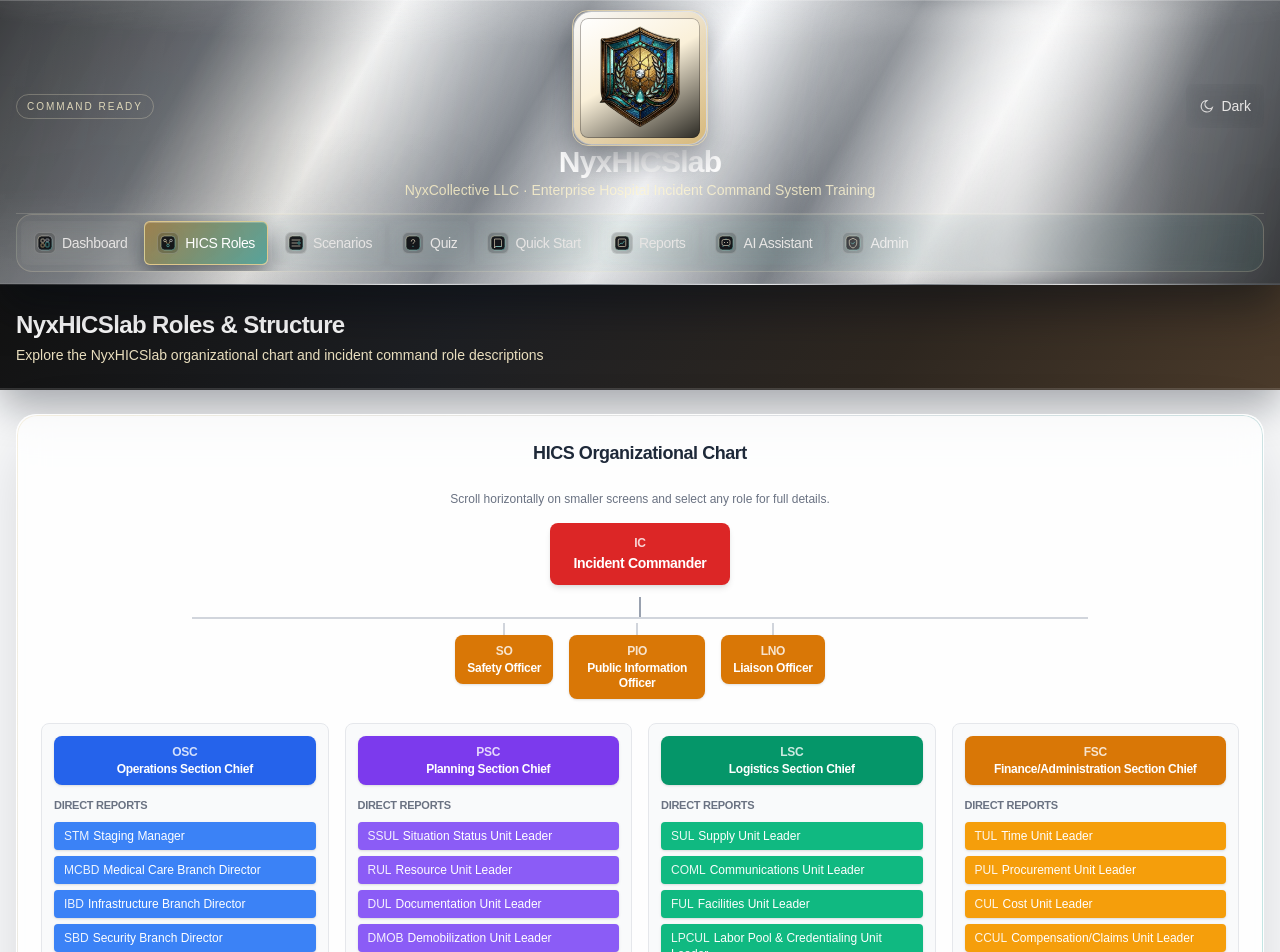
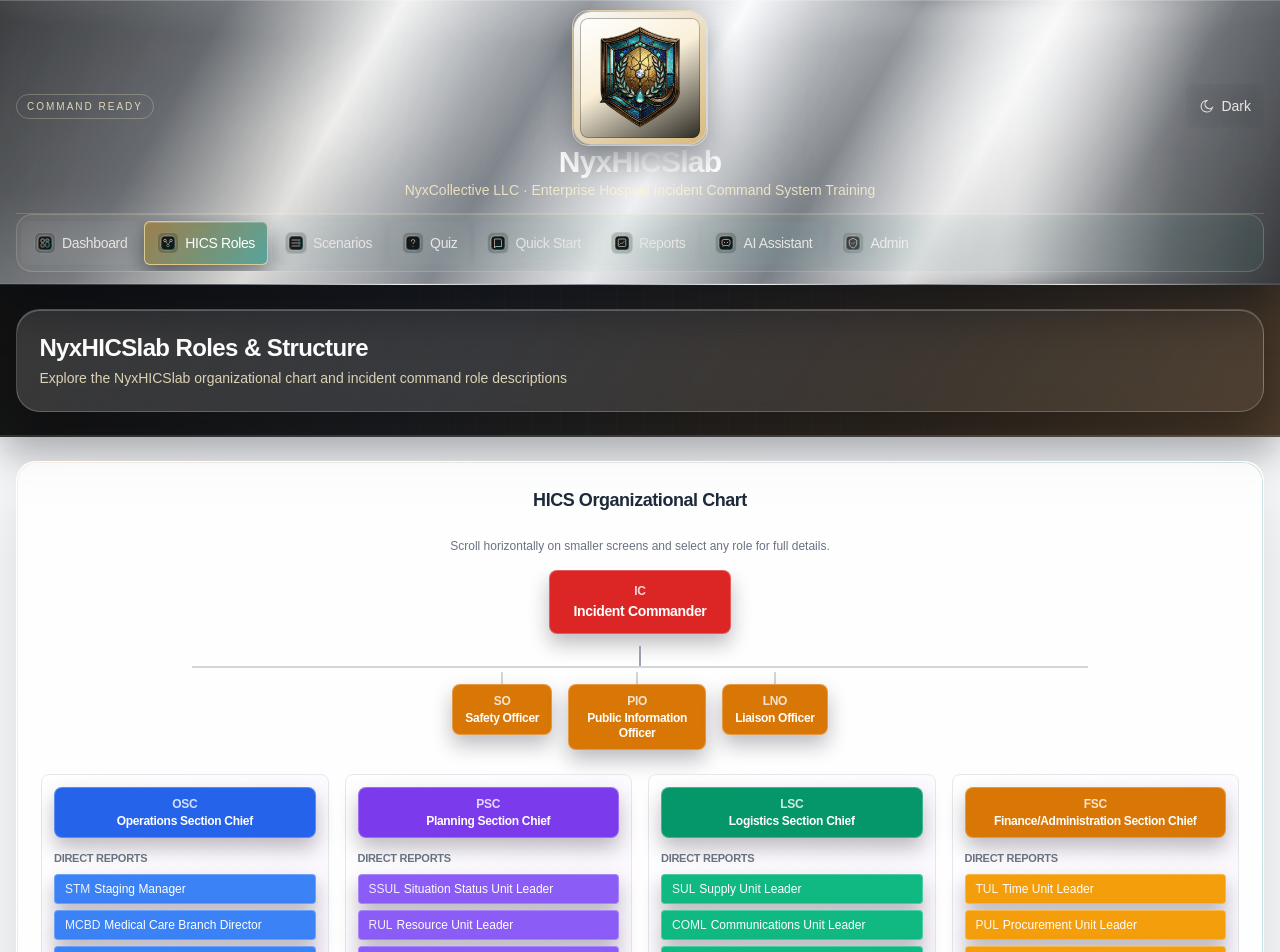
Before and after one commit to cmc-creator/HICS, a React (Vite) app in the folder hics-app/: page /roles in a window 1280 px wide. Shown: the top 952 px of the page. Built offline with nearby package versions, Linux system fonts and the light colour scheme.

Commit message:
Apply premium consistency pass to roles admin and quick start

```diff
--- a/hics-app/src/index.css
+++ b/hics-app/src/index.css
@@ -624,6 +624,24 @@
 	background: linear-gradient(145deg, rgba(255, 255, 255, 0.76), rgba(243, 235, 250, 0.62));
 }
 
+.role-node-card {
+	box-shadow: 0 10px 20px rgba(23, 13, 31, 0.28);
+	border: 1px solid rgba(255, 255, 255, 0.26);
+}
+
+.role-section-card {
+	background: linear-gradient(145deg, rgba(255, 255, 255, 0.8), rgba(245, 237, 252, 0.64));
+}
+
+.role-selected-row {
+	background: rgba(177, 154, 201, 0.2) !important;
+	border-color: rgba(162, 129, 194, 0.48) !important;
+}
+
+.role-link-accent {
+	color: #8c6f4a !important;
+}
+
 html.dark .training-option-card {
 	background: linear-gradient(145deg, rgba(40, 31, 51, 0.82), rgba(26, 21, 34, 0.7));
 	box-shadow: inset 0 1px 0 rgba(255, 255, 255, 0.08);
@@ -646,6 +664,15 @@
 
 html.dark .report-event-card {
 	background: linear-gradient(145deg, rgba(39, 30, 49, 0.84), rgba(27, 22, 35, 0.72));
+}
+
+html.dark .role-section-card {
+	background: linear-gradient(145deg, rgba(39, 30, 49, 0.84), rgba(27, 22, 35, 0.72));
+}
+
+html.dark .role-selected-row {
+	background: rgba(109, 88, 132, 0.32) !important;
+	border-color: rgba(157, 129, 191, 0.52) !important;
 }
 
 html.dark .nyx-chip {
--- a/hics-app/src/pages/FacilitatorQuickStart.tsx
+++ b/hics-app/src/pages/FacilitatorQuickStart.tsx
@@ -17,11 +17,14 @@
 
 export default function FacilitatorQuickStart() {
   return (
-    <div className="min-h-screen bg-gray-50">
-      <div className="nyx-hero text-white py-6 px-4">
+    <div className="min-h-screen bg-gray-50 lux-page">
+      <div className="nyx-hero text-white py-6 px-4 relative overflow-hidden">
+        <div className="lux-grid-pattern" />
         <div className="max-w-5xl mx-auto">
-          <h1 className="text-2xl font-bold">Facilitator Quick Start</h1>
-          <p className="text-blue-200 text-sm mt-1">Run a high-quality drill in under 10 minutes of setup</p>
+          <div className="lux-hero-shell">
+            <h1 className="text-2xl font-bold lux-title">Facilitator Quick Start</h1>
+            <p className="text-blue-200 text-sm mt-1 lux-subtitle">Run a high-quality drill in under 10 minutes of setup</p>
+          </div>
         </div>
       </div>
 
@@ -31,7 +34,7 @@
           <ol className="space-y-2 text-sm text-gray-700">
             {checklist.map((item, index) => (
               <li key={item} className="flex gap-2">
-                <span className="font-semibold text-blue-700">{index + 1}.</span>
+                <span className="font-semibold text-blue-700 role-link-accent">{index + 1}.</span>
                 <span>{item}</span>
               </li>
             ))}
@@ -62,7 +65,7 @@
             <ul className="space-y-2 text-sm text-gray-700">
               {debriefPrompts.map((prompt) => (
                 <li key={prompt} className="flex gap-2">
-                  <span className="text-blue-600">•</span>
+                  <span className="text-blue-600 role-link-accent">•</span>
                   <span>{prompt}</span>
                 </li>
               ))}
--- a/hics-app/src/pages/FacilityAdminPage.tsx
+++ b/hics-app/src/pages/FacilityAdminPage.tsx
@@ -29,11 +29,14 @@
   }, [scopedAttempts]);
 
   return (
-    <div className="min-h-screen bg-gray-50">
-      <div className="nyx-hero text-white py-6 px-4">
+    <div className="min-h-screen bg-gray-50 lux-page">
+      <div className="nyx-hero text-white py-6 px-4 relative overflow-hidden">
+        <div className="lux-grid-pattern" />
         <div className="max-w-7xl mx-auto">
-          <h1 className="text-2xl font-bold">Facility Administration</h1>
-          <p className="text-blue-200 text-sm mt-1">Tenant controls, role permissions, and facility-scoped reporting context</p>
+          <div className="lux-hero-shell">
+            <h1 className="text-2xl font-bold lux-title">Facility Administration</h1>
+            <p className="text-blue-200 text-sm mt-1 lux-subtitle">Tenant controls, role permissions, and facility-scoped reporting context</p>
+          </div>
         </div>
       </div>
 
@@ -84,15 +87,15 @@
         </div>
 
         <div className="grid md:grid-cols-3 gap-4">
-          <div className="nyx-panel p-4">
+          <div className="nyx-panel p-4 report-stat-card">
             <div className="text-xs text-gray-500">Current Scope</div>
             <div className="text-lg font-bold text-gray-900 mt-1">{facilityLabels[facility]}</div>
           </div>
-          <div className="nyx-panel p-4">
+          <div className="nyx-panel p-4 report-stat-card">
             <div className="text-xs text-gray-500">Attempts in Scope</div>
             <div className="text-2xl font-bold text-gray-900 mt-1">{scopedAttempts.length}</div>
           </div>
-          <div className="nyx-panel p-4">
+          <div className="nyx-panel p-4 report-stat-card">
             <div className="text-xs text-gray-500">Average Score in Scope</div>
             <div className="text-2xl font-bold text-gray-900 mt-1">{completionRate}%</div>
           </div>
@@ -111,7 +114,7 @@
               <div className="text-xs mt-1 text-gray-600">Clear telemetry/attempt data and manage retention actions</div>
               <div className="text-xs font-bold mt-2">{canManageData ? 'ENABLED' : 'RESTRICTED'}</div>
             </div>
-            <div className="rounded-lg border border-blue-200 bg-blue-50 p-3">
+            <div className="rounded-lg border border-blue-200 bg-blue-50 p-3 role-selected-row">
               <div className="font-semibold">Report Export</div>
               <div className="text-xs mt-1 text-gray-600">CSV export for audit and training compliance records</div>
               <div className="text-xs font-bold mt-2">{role === 'observer' ? 'DISABLED' : 'ENABLED'}</div>
--- a/hics-app/src/pages/RolesPage.tsx
+++ b/hics-app/src/pages/RolesPage.tsx
@@ -17,13 +17,16 @@
   );
 
   return (
-    <div className="min-h-screen bg-gray-50">
-      <div className="nyx-hero text-white py-6 px-4">
+    <div className="min-h-screen bg-gray-50 lux-page">
+      <div className="nyx-hero text-white py-6 px-4 relative overflow-hidden">
+        <div className="lux-grid-pattern" />
         <div className="max-w-7xl mx-auto">
-          <h1 className="text-2xl font-bold">NyxHICSlab Roles &amp; Structure</h1>
-          <p className="text-blue-200 text-sm mt-1">
-            Explore the NyxHICSlab organizational chart and incident command role descriptions
-          </p>
+          <div className="lux-hero-shell">
+            <h1 className="text-2xl font-bold lux-title">NyxHICSlab Roles &amp; Structure</h1>
+            <p className="text-blue-200 text-sm mt-1 lux-subtitle">
+              Explore the NyxHICSlab organizational chart and incident command role descriptions
+            </p>
+          </div>
         </div>
       </div>
 
@@ -44,7 +47,7 @@
                 {commandRole && (
                   <button
                     onClick={() => setSelectedRole(commandRole)}
-                    className="px-6 py-3 rounded-lg text-white text-sm font-bold shadow-md hover:opacity-90 transition-opacity cursor-pointer"
+                    className="px-6 py-3 rounded-lg text-white text-sm font-bold shadow-md hover:opacity-90 transition-opacity cursor-pointer role-node-card"
                     style={{ backgroundColor: commandRole.color }}
                   >
                     <div className="text-xs opacity-80 mb-0.5">{commandRole.abbreviation}</div>
@@ -67,7 +70,7 @@
                     <div className="w-0.5 h-3 bg-gray-300" />
                     <button
                       onClick={() => setSelectedRole(role)}
-                      className="px-3 py-2 rounded-lg text-white text-xs font-semibold shadow hover:opacity-90 transition-opacity cursor-pointer"
+                      className="px-3 py-2 rounded-lg text-white text-xs font-semibold shadow hover:opacity-90 transition-opacity cursor-pointer role-node-card"
                       style={{ backgroundColor: role.color }}
                     >
                       <div className="opacity-80 mb-0.5">{role.abbreviation}</div>
@@ -82,10 +85,10 @@
                 {sectionChiefs.map((chief) => {
                   const subordinates = hicsRoles.filter((r) => r.reportsTo === chief.id);
                   return (
-                    <div key={chief.id} className="rounded-lg border border-gray-200 p-3 bg-gray-50">
+                    <div key={chief.id} className="rounded-lg border border-gray-200 p-3 bg-gray-50 role-section-card">
                       <button
                         onClick={() => setSelectedRole(chief)}
-                        className="w-full px-3 py-2 rounded-lg text-white text-xs font-bold shadow hover:opacity-90 transition-opacity cursor-pointer"
+                        className="w-full px-3 py-2 rounded-lg text-white text-xs font-bold shadow hover:opacity-90 transition-opacity cursor-pointer role-node-card"
                         style={{ backgroundColor: chief.color }}
                       >
                         <div className="opacity-80 mb-0.5">{chief.abbreviation}</div>
@@ -101,7 +104,7 @@
                             <button
                               key={sub.id}
                               onClick={() => setSelectedRole(sub)}
-                              className="w-full text-left px-2.5 py-1.5 rounded text-white text-xs font-medium shadow hover:opacity-90 transition-opacity cursor-pointer"
+                              className="w-full text-left px-2.5 py-1.5 rounded text-white text-xs font-medium shadow hover:opacity-90 transition-opacity cursor-pointer role-node-card"
                               style={{ backgroundColor: sub.color }}
                             >
                               <span className="opacity-90 mr-1">{sub.abbreviation}</span>
@@ -152,7 +155,7 @@
                     key={role.id}
                     onClick={() => setSelectedRole(role)}
                     className={`w-full text-left px-3 py-2.5 rounded-lg text-sm transition-colors flex items-center gap-3 ${
-                      selectedRole?.id === role.id ? 'bg-blue-50 border border-blue-200' : 'hover:bg-gray-50'
+                      selectedRole?.id === role.id ? 'bg-blue-50 border border-blue-200 role-selected-row' : 'hover:bg-gray-50'
                     }`}
                   >
                     <div className="w-3 h-3 rounded-full flex-shrink-0" style={{ backgroundColor: role.color }} />
@@ -183,7 +186,7 @@
                       <p className="text-sm text-gray-500 mt-1">
                         Reports to:{' '}
                         <button
-                          className="text-blue-600 hover:underline font-medium"
+                          className="text-blue-600 hover:underline font-medium role-link-accent"
                           onClick={() => {
                             const parent = hicsRoles.find((r) => r.id === selectedRole.reportsTo);
                             if (parent) setSelectedRole(parent);
```
